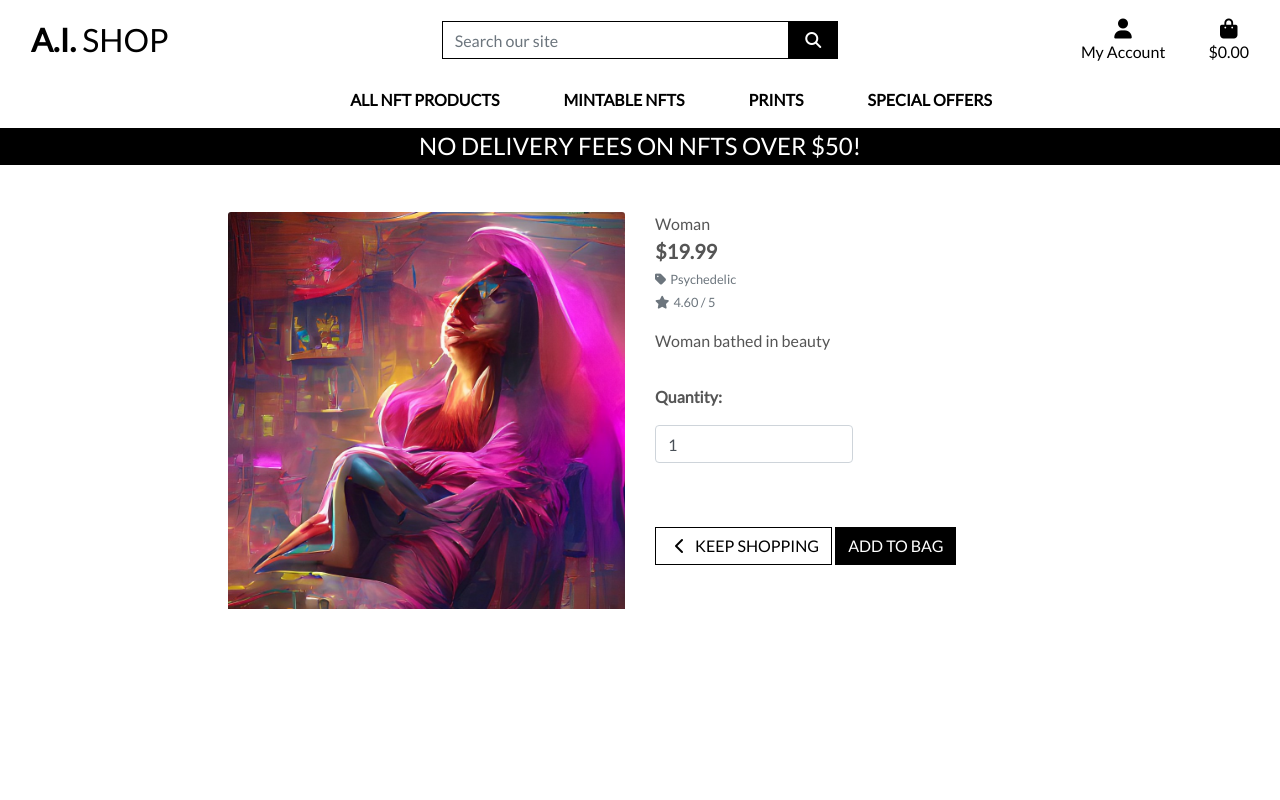
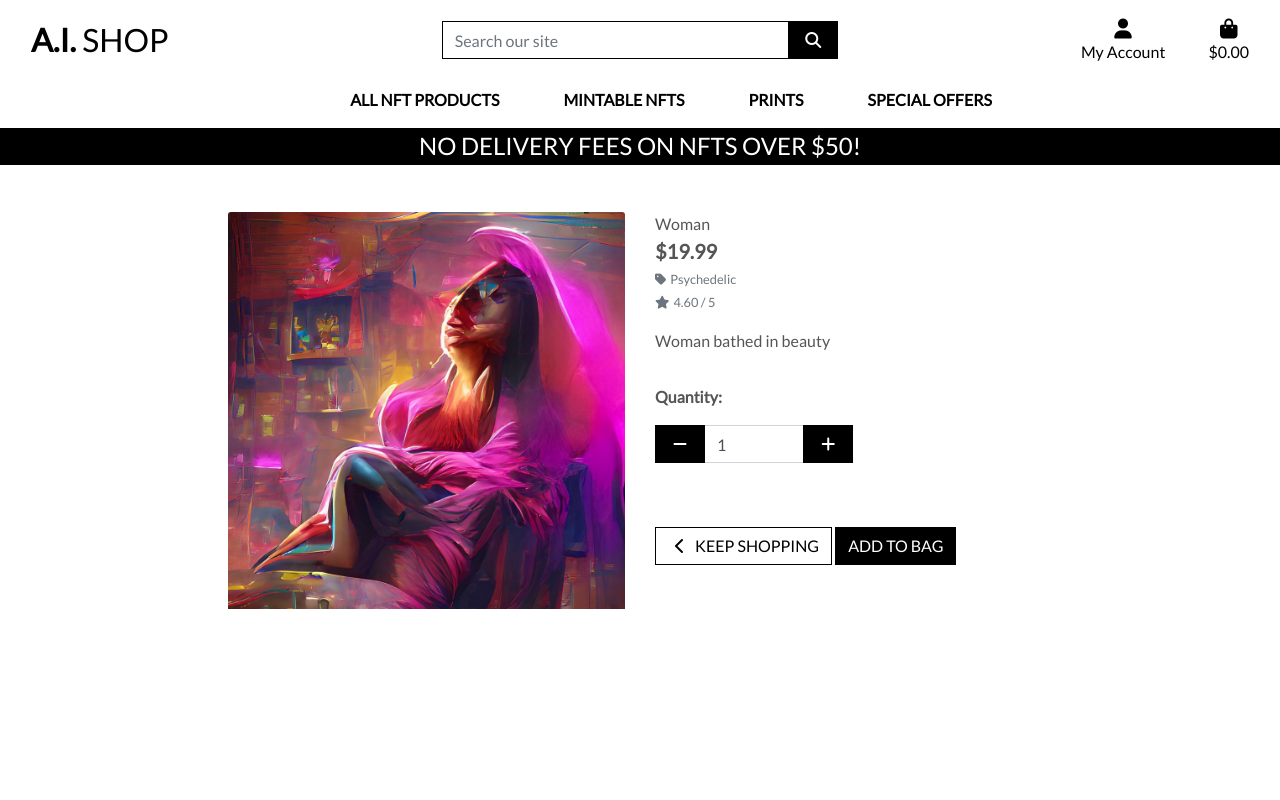
Before and after one commit to AlienatedSoftware/Forth_Mielstone_AI_shop, a Django app: template products/templates/products/products_detail.html in a window 1280 px wide. Run offline with Django 3.2, Linux system fonts and the light colour scheme; the template is opened without the code that fills it: values that come from a table or form of the project are taken from there, others are empty; data comes from the database, SQL or seed files in the repository; some libraries are stand-ins or nearby versions.

Commit message:
Added quantity input function

```diff
--- a/products/templates/products/products_detail.html
+++ b/products/templates/products/products_detail.html
@@ -49,8 +49,26 @@
                             <div class="col-12">
                                 <p class="mt-3"><strong>Quantity:</strong></p>
                                 <div class="form-group w-50">
-                                    <div class="input-group">
-                                        <input class="form-control qty_input" type="number" name="quantity" value="1" min="1" max="99" data-item_id="{{ product.id }}" id="id_qty_{{ product.id }}">
+                                    <div class="input-group input-group-{{ product.id }}">
+                                        <div class="input-group-prepend">
+                                            <button class="decrement-qty btn btn-black rounded-0 decrement-qty_{{ product.id }}"
+                                                data-item_id="{{ product.id }}">
+                                                <span class="icon">
+                                                    <i class="fas fa-minus"></i>
+                                                </span>
+                                            </button>
+                                        </div>
+                                        <input class="form-control qty_input id_qty_{{ product.id }}" type="number"
+                                            name="quantity" value="1" min="1" max="99"
+                                            data-item_id="{{ product.id }}">
+                                        <div class="input-group-append">
+                                            <button class="increment-qty btn btn-black rounded-0 increment-qty_{{ product.id }}"
+                                                data-item_id="{{ product.id }}">
+                                                <span class="icon">
+                                                    <i class="fas fa-plus"></i>
+                                                </span>
+                                            </button>
+                                        </div>
                                     </div>
                                 </div>
                             </div>
@@ -72,3 +90,8 @@
         </div>
     </div>
 {% endblock %}
+
+{% block postloadjs %}
+{{ block.super }}
+{% include 'products/includes/quantity_input_script.html' %}
+{% endblock %}
```
Also changed, not shown: products/templates/products/includes/quantity_input_script.html (added, +43 -0 lines).
